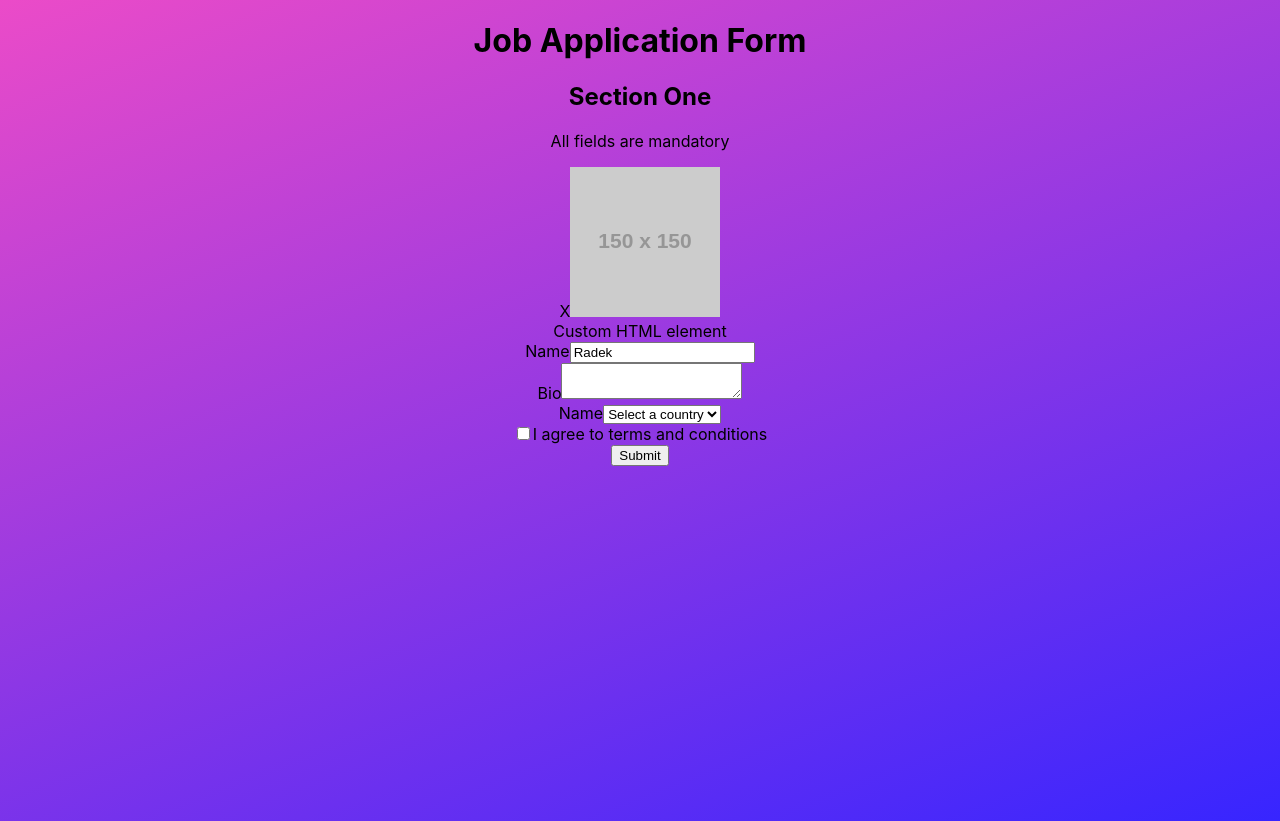
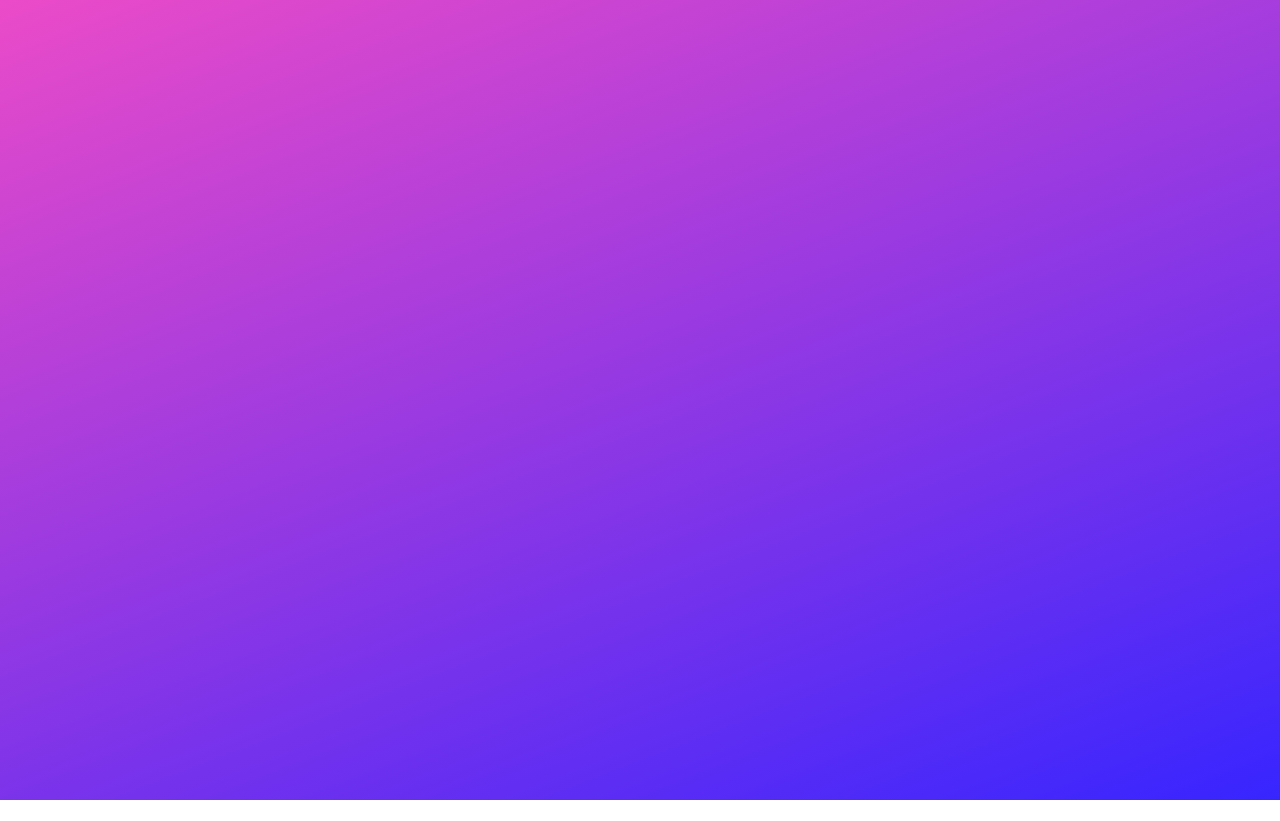
Before and after one commit to Radexman/react-testing-jest, a React (Create React App) app: page / in a window 1280 px wide. After the commit the page ends 800 px from the top, so only its background shows below. Built offline with nearby package versions, Linux system fonts and the light colour scheme.

Commit message:
getAllBy Queries

```diff
--- a/src/App.tsx
+++ b/src/App.tsx
@@ -1,12 +1,10 @@
 import './App.css';
-import Application from './components/application/Application';
+import Skills from './components/skills/Skills';
 
 function App() {
-	return (
-		<div className='App'>
-			<Application />
-		</div>
-	);
+	// const skills = ['coding', 'playing guitar', 'cooking'];
+
+	return <div className='App'>{/* <Skills skills={skills} /> */}</div>;
 }
 
 export default App;
--- /dev/null
+++ b/src/components/skills/Skills.tsx
@@ -0,0 +1,15 @@
+import { SkillsProps } from './skills.types';
+
+const Skills = ({ skills }: SkillsProps) => {
+	return (
+		<>
+			<ul>
+				{skills.map((skill, index) => (
+					<li key={index}>{skill}</li>
+				))}
+			</ul>
+		</>
+	);
+};
+
+export default Skills;
--- /dev/null
+++ b/src/components/skills/Skills.types.ts
@@ -0,0 +1,3 @@
+export type SkillsProps = {
+	skills: string[];
+};
```
Also changed, not shown: 1 other file (tests, documents, lock files or other folders).
